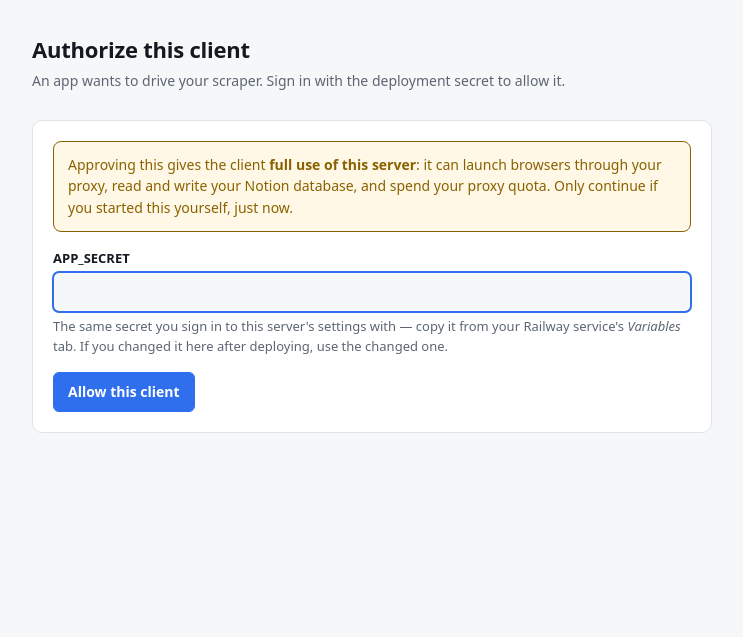
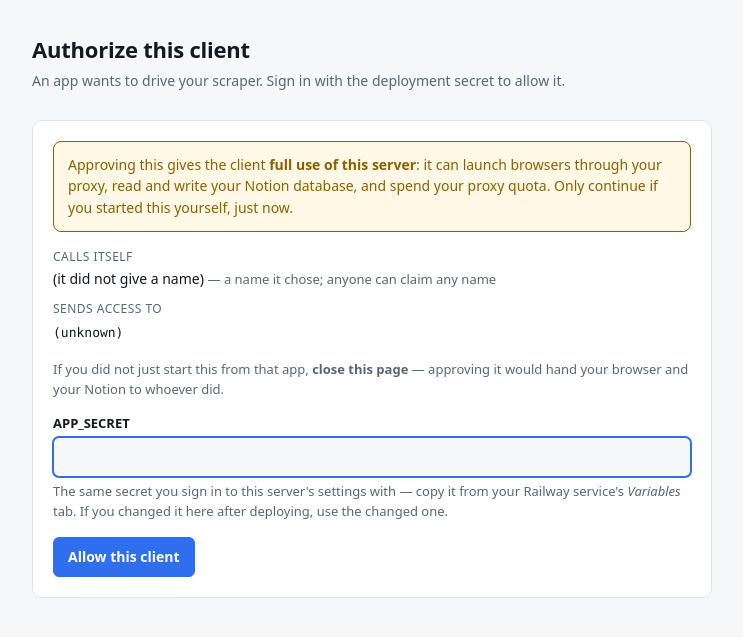
Before and after one commit to thisnick/cloak-biz-scraper, a FastAPI app: template app/templates/authorize.html in a window 1280 px wide. Shown: the top 637 px of the page, without its empty margins (268-1011 px from the left). Run offline with FastAPI, Linux system fonts and the light colour scheme; the template is opened without the code that fills it, so the values that code supplies are empty; parts of the project's set-up code (start-up, migrations or seed data) failed here and were passed over.

Commit message:
Say who is asking before taking the secret
/authorize/login is where a person types APP_SECRET in response to a
link, which makes it the phishing surface every OAuth server has: send
the owner a link to it and a page they trust asks for the secret, then
grants your client. The server cannot tell that from a real request,
because it is a real request — the client did register, and it did ask.

So the reader is the defence, and a warning alone is not enough to act
on. The page now shows the client's claimed name — as a claim, with the
caveat that anyone can pick any name — and the host the authorization
code would actually be sent to. The name is what an attacker types; the
destination is where access physically goes.

Co-Authored-By: Claude Opus 4.8 (1M context) <noreply@anthropic.com>
Claude-Session: https://claude.ai/code/session_018wfUWCWAwq7XnYvEsFtHtH

```diff
--- a/app/routes/oauth.py
+++ b/app/routes/oauth.py
@@ -33,6 +33,7 @@ from __future__ import annotations
 
 import logging
 from pathlib import Path
+from urllib.parse import urlparse
 
 from fastapi import APIRouter, Form, Request
 from fastapi.responses import HTMLResponse, JSONResponse, RedirectResponse, Response
@@ -210,14 +211,37 @@ async def token(request: Request) -> Response:
 # ── the login step (proving APP_SECRET) ─────────────────────────────────────
 
 
-def _login_page(request: Request, blob: str, error: str | None = None,
-                status: int = 200) -> Response:
+def _login_page(request: Request, blob: str, pending: dict | None = None,
+                error: str | None = None, status: int = 200) -> Response:
+    """The consent page. It must say who is asking and where the code goes.
+
+    This is the one place a person types APP_SECRET in response to a link, which
+    makes it the phishing surface every OAuth AS has: send the owner
+    `/authorize/login?p=<your own blob>`, and a "authorize this client?" page
+    they trust asks for the secret — and grants *your* client. Nothing on the
+    server can distinguish that request from a real one, because it *is* a real
+    one; the client genuinely registered and genuinely asked.
+
+    So the defence is the reader, and the reader needs facts rather than a
+    warning. The redirect target is the useful one: a client name is whatever the
+    attacker typed at registration, but the redirect host is where the
+    authorization code physically goes, and "this is about to send access to
+    somewhere I have never heard of" is a thing a careful person can act on.
+    Both are shown, and the name is presented as a claim, not as identification.
+    """
+    client_name = redirect_host = None
+    if pending:
+        client = request.app.state.oauth._store.get_client(pending.get("cid", ""))
+        client_name = getattr(client, "client_name", None)
+        redirect_host = urlparse(pending.get("ru") or "").netloc or None
     return templates.TemplateResponse(
         request,
         "authorize.html",
         {
             "p": blob,
             "error": error,
+            "client_name": client_name,
+            "redirect_host": redirect_host,
             "unconfigured": request.app.state.secret.current() is None,
         },
         status_code=status,
@@ -227,10 +251,10 @@ def _login_page(request: Request, blob: str, error: str | None = None,
 @router.get("/authorize/login", response_class=HTMLResponse)
 async def authorize_login_form(request: Request, p: str = "") -> Response:
     try:
-        _provider(request).read_pending(p)
+        pending = _provider(request).read_pending(p)
     except PendingInvalid as exc:
         return _expired(request, exc)
-    return _login_page(request, p)
+    return _login_page(request, p, pending)
 
 
 @router.post("/authorize/login", response_class=HTMLResponse)
@@ -252,15 +276,15 @@ async def authorize_login(request: Request, p: str = Form(""), secret: str = For
     wait = limiter.retry_after(key)
     if wait:
         logger.warning("throttled /authorize login from %s for %.1fs", key, wait)
-        return _throttled(request, p, wait)
+        return _throttled(request, p, wait, pending)
 
     secret_service = request.app.state.secret
     if secret_service.current() is None:
-        return _login_page(request, p, status=503)
+        return _login_page(request, p, pending, status=503)
     if not secret_service.verify(secret):
         limiter.fail(key)
         logger.warning("failed /authorize login from %s", key)
-        return _login_page(request, p, "That is not the right secret.", status=401)
+        return _login_page(request, p, pending, "That is not the right secret.", status=401)
 
     limiter.reset(key)
     destination = provider.complete(pending)
@@ -277,9 +301,9 @@ def _expired(request: Request, exc: PendingInvalid) -> Response:
     )
 
 
-def _throttled(request: Request, blob: str, wait: float) -> Response:
+def _throttled(request: Request, blob: str, wait: float, pending: dict | None = None) -> Response:
     response = _login_page(
-        request, blob,
+        request, blob, pending,
         f"Too many wrong attempts. Wait {int(wait) + 1} seconds and try again.",
         status=429,
     )
--- a/app/templates/authorize.html
+++ b/app/templates/authorize.html
@@ -30,6 +30,24 @@
       your proxy quota. Only continue if you started this yourself, just now.
     </div>
 
+    {# The facts a person can actually check. The name is whatever the client
+       typed when it registered, so it is shown as a claim and never as proof of
+       identity; the redirect host is where the authorization code physically
+       goes, which is the part worth looking at. Anyone can send you a link to
+       this page — what they cannot do is make the destination look like
+       somewhere you know. #}
+    <dl class="facts">
+      <dt>Calls itself</dt>
+      <dd>{{ client_name or "(it did not give a name)" }}
+        <span class="hint">— a name it chose; anyone can claim any name</span></dd>
+      <dt>Sends access to</dt>
+      <dd><code>{{ redirect_host or "(unknown)" }}</code></dd>
+    </dl>
+    <p class="hint">
+      If you did not just start this from that app, <strong>close this page</strong> —
+      approving it would hand your browser and your Notion to whoever did.
+    </p>
+
     <form method="post" action="/authorize/login">
       {# The signed request this login is for. It carries where the code gets
          delivered, so it is re-verified server-side on POST rather than trusted
--- a/app/templates/base.html
+++ b/app/templates/base.html
@@ -70,6 +70,13 @@
   .pill.set { background: var(--ok-bg); color: var(--ok); }
   .pill.unset { background: var(--bad-bg); color: var(--bad); }
   .pill.warn { background: var(--warn-bg); color: var(--warn); }
+  /* What a client is claiming about itself, on the consent page. Deliberately
+     plain: this is evidence for the reader to weigh, not a status to celebrate. */
+  .facts { margin: 0 0 16px; font-size: 14px; }
+  .facts dt { color: var(--muted); font-size: 12px; text-transform: uppercase;
+              letter-spacing: .04em; margin-top: 10px; }
+  .facts dd { margin: 2px 0 0; }
+  .facts .hint { display: inline; }
   hr { border: 0; border-top: 1px solid var(--line); margin: 20px 0; }
   a { color: var(--accent); }
   .foot { color: var(--muted); font-size: 12px; text-align: center; margin-top: 28px; }
```
Also changed, not shown: tests/test_oauth.py (+32 -1 lines).
